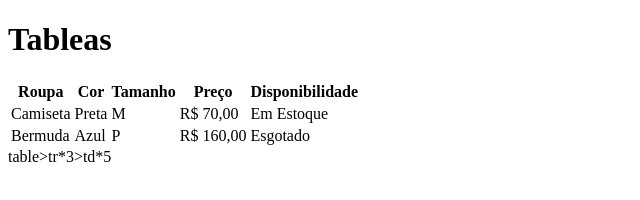
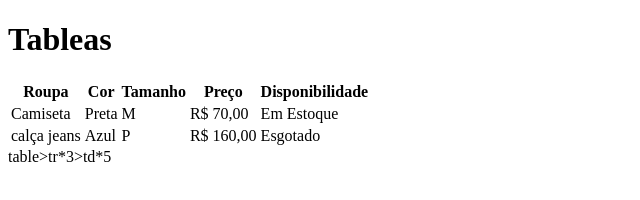
Before and after one commit to RobertDanrley/aula-tabela, a plain HTML site: page index.html in a window 1280 px wide. Shown: the whole page, without its empty margins (0-640 px from the left). Drawn offline with Linux system fonts and the light colour scheme.

Commit message:
trocado de bermuda para calça jeans

```diff
--- a/index.html
+++ b/index.html
@@ -25,7 +25,7 @@
 
         </Tr>
         <Tr>
-            <Td>Bermuda</Td>
+            <Td>calça jeans</Td>
             <Td>Azul</Td>
             <Td>P</Td>
             <Td>R$ 160,00</Td>
```
